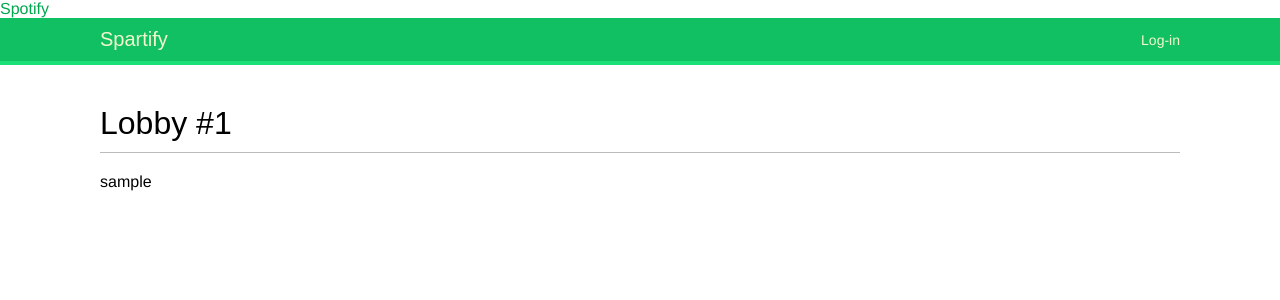
After one commit to cl1ckname/Spartify, a Django app: page /lobby/1 in a window 1280 px wide. The commit adds this page. Shown: the top 300 px of the page. Run offline with Django 3.2, Linux system fonts and the light colour scheme; tables that the repository leaves empty hold one stand-in row (values such as "Sample post"); some web fonts are replaced.

Commit message:
Add lobby primary logic

```diff
--- a/backend/admin.py
+++ b/backend/admin.py
@@ -2,7 +2,7 @@ from django.contrib import admin
 from django.contrib.auth.admin import UserAdmin
 from django.contrib.auth.forms import UserChangeForm
 from django.conf import settings
-from .models import User
+from .models import User, Lobby
 
 class UserChangeForm(UserChangeForm):
     class Meta(UserChangeForm.Meta):
@@ -11,9 +11,10 @@ class UserChangeForm(UserChangeForm):
 class Admin(UserAdmin):
     form = UserChangeForm
     model = User
-    list_display = ('id','username','oauth_token', 'refresh_token', 'expires')
+    list_display = ('id','username','oauth_token', 'refresh_token', 'expires', 'lobby_in')
     # fieldsets = UserAdmin.fieldsets + ((None, {'fields': ("oauth_token",)}),)
 
 
 
 admin.site.register(User, Admin)
+admin.site.register(Lobby)
--- a/backend/forms.py
+++ b/backend/forms.py
@@ -1,8 +1,11 @@
 from django import forms
 
 class AddTrackForm(forms.Form):
-    link = forms.TimeField(required=True, label="Track link:",help_text="Input link on track")
+    link = forms.CharField(required=True, label="Track link:",help_text="Input link on track")
 
 class DeleteTrackForm(forms.Form):
     def __init__(self, id):
         super().__init__()
+
+class JoinLobby(forms.Form):
+    pin = forms.IntegerField(required=True, label="q", help_text="Ask your lobby owner the #PIN code")
--- a/backend/models.py
+++ b/backend/models.py
@@ -1,5 +1,8 @@
 from django.db import models
 from django.contrib.auth.models import AbstractUser
+
+
+
 
 class User(AbstractUser):
     '''Extended standard user class that stores information necessary to work with Spotify API'''
@@ -9,3 +12,12 @@ class User(AbstractUser):
     refresh_token = models.CharField('refresh_token', max_length=250)
     expires = models.DateTimeField('expires', auto_now_add=True)
     device_id = models.CharField('device_id', max_length=50)
+    lobby_in = models.ForeignKey('Lobby', null=True ,on_delete=models.SET_NULL)
+
+class Lobby(models.Model):
+    id = models.IntegerField(primary_key=True)
+    owner = models.OneToOneField(User, on_delete=models.CASCADE)
+
+    def add(self, user):
+        user.lobby_in = self
+        user.save()
--- a/backend/spotify.py
+++ b/backend/spotify.py
@@ -155,7 +155,10 @@ class SpotifyAPI(object):
         }
 
         r = rq.get(uri, headers=headers)
-
+        print(oauth)
+        if r.status_code == 401:
+            print(r.text)
+        print(r.text)
         return r
 
     @check_response
--- /dev/null
+++ b/backend/templates/backend/lobby_template.html
@@ -0,0 +1,9 @@
+{% extends "base.html" %}
+{% load static %}
+{% block title %}Lobby #{{id}}{% endblock %}
+{% block content %}
+    <h1> Lobby #{{id}} </h1>
+    {% for member in members %}
+        {{member.username}} <br>
+    {% endfor %}
+{% endblock %}
--- a/backend/templates/base.html
+++ b/backend/templates/base.html
@@ -4,6 +4,7 @@
     <head>
         <title>{% block title %}{% endblock %}</title>
         <link href="{% static "css/base.css" %}" rel="stylesheet">
+        {% block scripts %}{% endblock %}
     </head>
     <body>
         <a href="{% url "social:begin" "spotify" %}">Spotify</a>
@@ -14,11 +15,11 @@
                     <li {% if section == "dashboard" %} class="selected"{% endif %}>
                         <a href="{% url "dashboard" %}">My dashboard</a>
                     </li>
-                    <li {% if section == "images" %}class="selected"{% endif %}>
+                    <li {% if section == "devices" %}class="selected"{% endif %}>
                         <a href="{% url "devices" %}">Devices</a>
                     </li>
-                    <li {% if section == "people" %}class="selected"{% endif %}>
-                        <a href="#">People</a>
+                    <li {% if section == "lobby" %}class="selected"{% endif %}>
+                        <a href="lobby">Lobby</a>
                     </li>
                 </ul>
             {% endif %}
--- a/backend/urls.py
+++ b/backend/urls.py
@@ -14,5 +14,8 @@ urlpatterns = [
     path('login/', views.user_login, name = 'login'),
     path('logout/', auth_views.LogoutView.as_view(), name= 'logout'),
     path('', views.dashboard, name='dashboard'),
-    path('devices', views.devices, name='devices')
+    path('devices', views.devices, name='devices'),
+    path('lobby', views.lobby, name='lobby'),
+    path('lobby/<int:lobby_id>', views.LobbyView.as_view(), name="clobby")
+
 ]
--- a/backend/views.py
+++ b/backend/views.py
@@ -1,19 +1,16 @@
 from django.shortcuts import render
 
-from urllib.parse import quote
-from django.shortcuts import redirect, render
+from django.shortcuts import render
 from django.http import HttpResponse
-from django.contrib.auth import authenticate, login
+from django.views.generic import TemplateView
 from django.contrib.auth.decorators import login_required
 from django.conf import settings
 from django.shortcuts import get_object_or_404
 from django.http import Http404, HttpResponse
-from .models import User
-import datetime
-import requests
+from .models import Lobby, User
 from .lobby import Queue
 from .spotify import SpotifyAPI
-from .forms import AddTrackForm
+from .forms import AddTrackForm, JoinLobby
 
 api = SpotifyAPI(settings.SOCIAL_AUTH_SPOTIFY_KEY, settings.SOCIAL_AUTH_SPOTIFY_SECRET)
 
@@ -66,16 +63,45 @@ def devices(request):
     api.refresh_user(user)
 
     data = api.get_user_devices(request.user.oauth_token)
+    if "devices" not in data.keys():
+        data['devices'] = ({'name': "Nothing", 'is_active': 0},)
     devices_list = data['devices']
     for i in devices_list:
         if i['is_active']:
             i['emoji'] = '⏩'
         else:
             i['emoji'] = '⏹'
-
     return render(request, 'backend/devices.html', {'devices_list': devices_list})
 
 
+@login_required
+def lobby(request):
 
-def add_track(request, track_id):
-    track = get_object_or_404()
+    return render(request, 'backend/lobby.html')
+
+@login_required
+def current_lobby(request, id):
+    user = request.user
+    try:
+        lobby = get_object_or_404(Lobby, id=id)
+
+    except Http404:
+        lobby = Lobby.objects.create(id = id, owner = user)
+        user.lobby_in = lobby
+        lobby.save()
+        user.save()
+    return HttpResponse("<h1> Nice. </h1>")
+
+
+class LobbyView(TemplateView):
+    template_name = "backend/lobby_template.html"
+    def get(self, request, lobby_id, *args, **kwargs):
+        this_lobby = Lobby.objects.get(id=lobby_id)
+        members = User.objects.filter(lobby_in=this_lobby)
+        form = JoinLobby()
+        print(form)
+        print(lobby_id)
+        if this_lobby:
+            return render(request, self.template_name, {'id': lobby_id, 'members': members, 'form': form})
+        else:
+            raise Http404
--- a/spartify/settings.py
+++ b/spartify/settings.py
@@ -25,7 +25,7 @@ SECRET_KEY = '-l^ge1pyto)t7*-g2c-5r-k$5p$z*r_vxj354k6&=4@^%5$jn%'
 # SECURITY WARNING: don't run with debug turned on in production!
 DEBUG = True
 
-ALLOWED_HOSTS = []
+ALLOWED_HOSTS = ['192.168.0.53']
 
 AUTHENTICATION_BACKENDS = (
     'django.contrib.auth.backends.ModelBackend',
@@ -154,4 +154,4 @@ SOCIAL_AUTH_PIPELINE = (
 )
 
 QUEUE_SESSION_ID = 'queue'
-SESSION_EXPIRE_AT_BROWSER_CLOSE = 0
+SESSION_EXPIRE_AT_BROWSER_CLOSE = 15
```
Also changed, not shown: backend/static/css/base.css (+42 -1 lines), backend/templates/backend/lobby.html (added, +27 -0 lines), README.md, backend/migrations/0005_auto_20210713_1506.py (added), backend/migrations/0006_alter_lobby_id.py (added).
